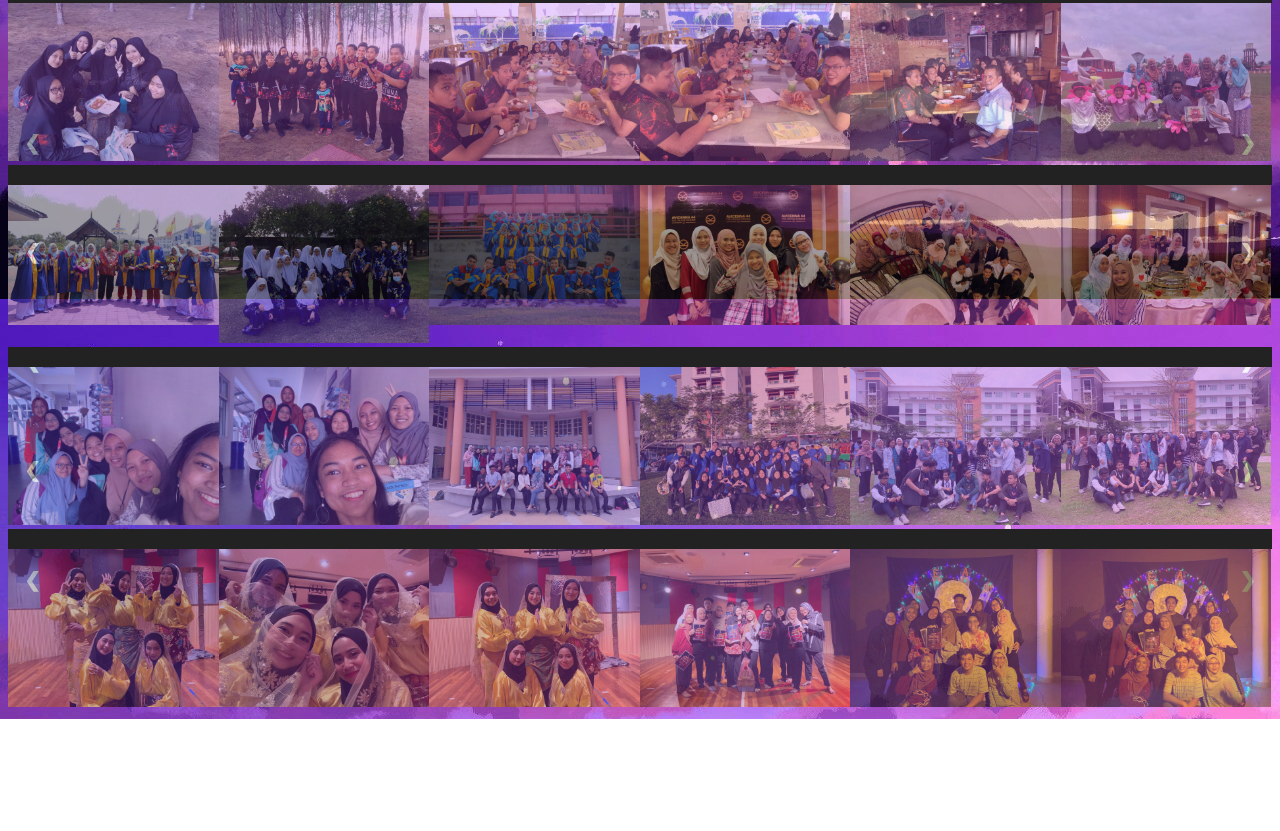
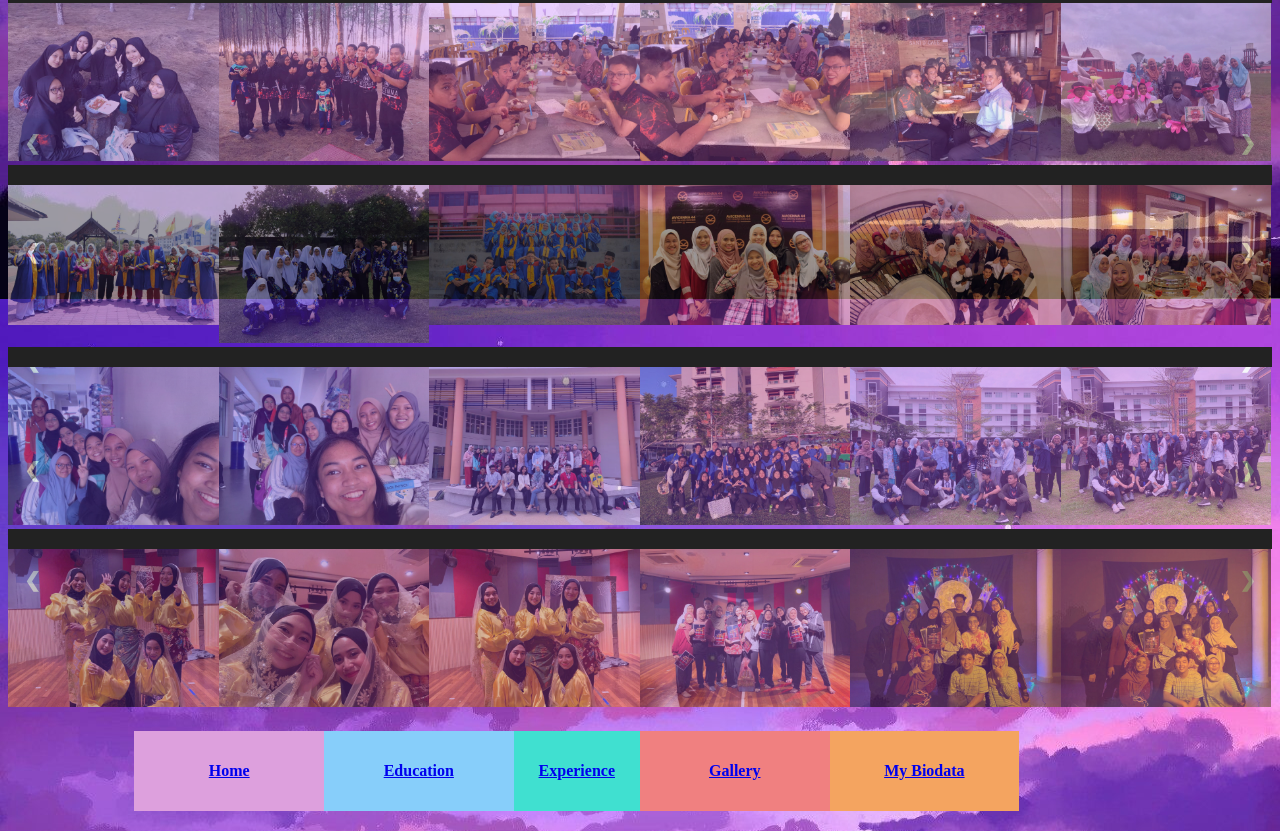
Before and after one commit to niknazihahyusri/ims456-personal-website, a plain HTML site: page gallery.html in a window 1280 px wide. Shown: the part 1301-2132 px from the top of the page. Before the commit the page ends 2020 px from the top, so only its background shows below. Drawn offline with Linux system fonts and the light colour scheme.

Commit message:
Update gallery.html

```diff
--- a/gallery.html
+++ b/gallery.html
@@ -443,6 +443,29 @@ onclick="currentSlide(6)" alt="Second Runner Up">
     </div>
 </div>
 
+
+<div>
+  <div class="home">
+      <a href="index.html"><h4>Home</h4></a>
+  </div>
+
+  <div class="education">
+      <a href="education.html"><h4>Education</h4></a>
+  </div>
+
+  <div class="experience">
+      <a href="experience.html"><h4>Experience</h4></a>
+  </div>
+
+  <div class="gallery">
+      <a href="gallery.html"><h4>Gallery</h4></a>
+  </div>
+
+  <div class="contact">
+      <a href="biodata.html"><h4>My Biodata</h4></a>
+  </div>
+</div>
+
 <style>
     body {
       background-image: url('images/bg1.jpg');
```
